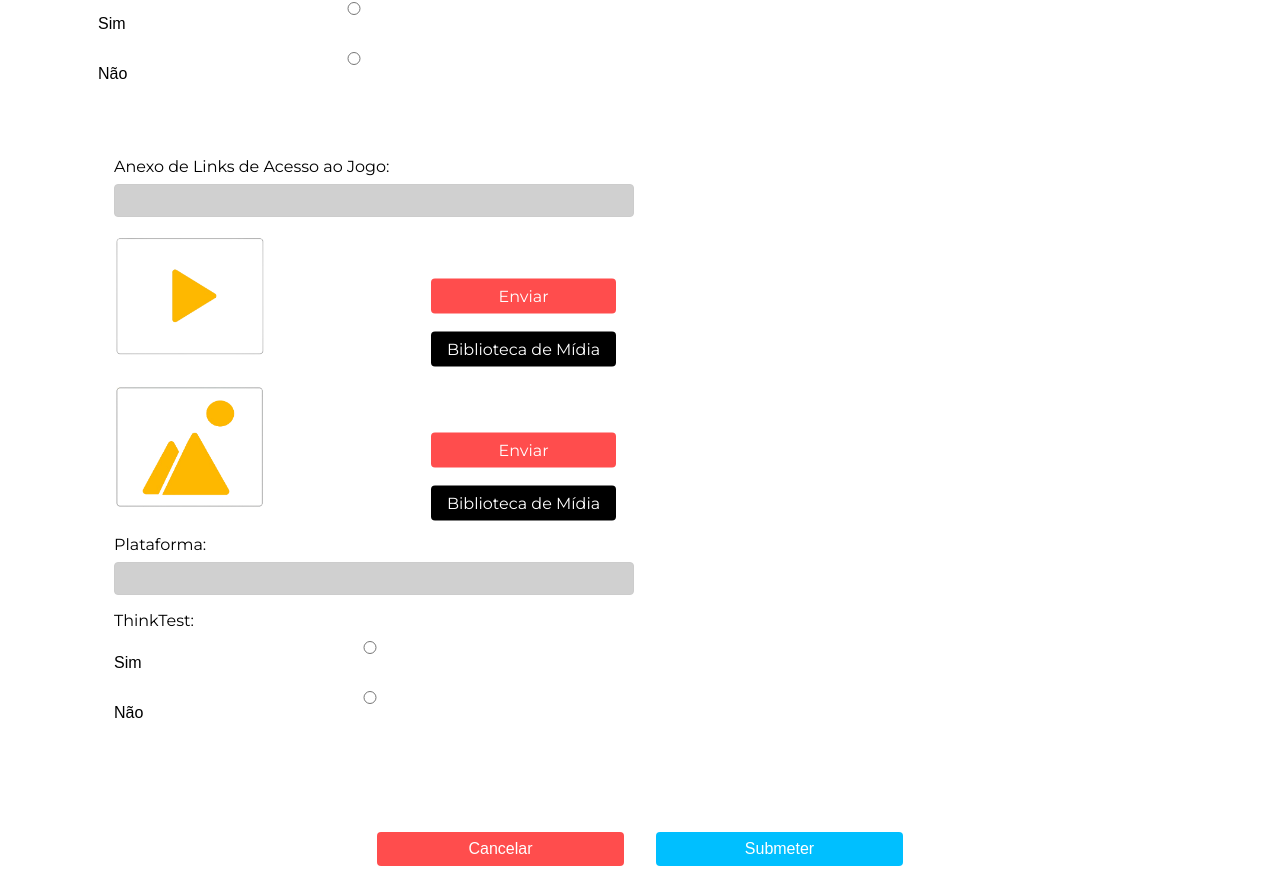
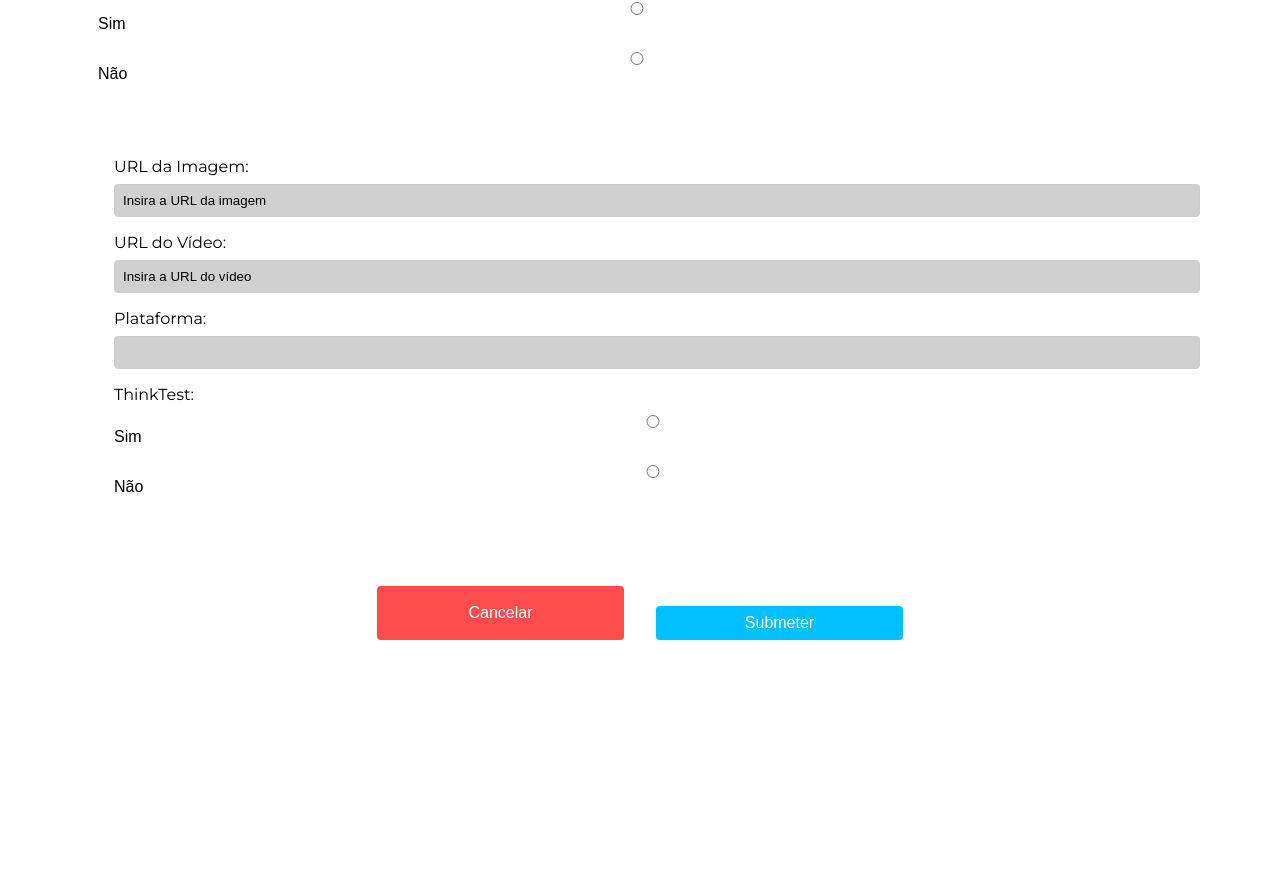
Before and after one commit to WesllenVasconcelos/game_ted_front, a React (Vite) app in the folder game-ted/: page /cadastrajogo in a window 1280 px wide. Shown: the part 775-1661 px from the top of the page. After the commit the page ends 1435 px from the top, so only its background shows below. Built offline with nearby package versions, Linux system fonts and the light colour scheme.

Commit message:
Criação de cards em Meus Jogos

```diff
--- /dev/null
+++ b/game-ted/src/components/Card.css
@@ -0,0 +1,16 @@
+.card {
+    display: flex;
+    flex-direction: column;
+    align-items: center;
+    justify-content: center;
+    width: 250px;
+    border-radius: 8px;
+    box-shadow: rgba(100, 100, 111, 0.2) 0px 7px 29px 0px;
+    padding: 0;
+}
+
+.card img {
+    border-radius: 8px 8px 0 0;
+    width: 250px;
+    height: 200px;
+}
--- /dev/null
+++ b/game-ted/src/components/Card.jsx
@@ -0,0 +1,10 @@
+import "./Card.css";
+
+export function Card({ image, title }) {
+    return (
+        <div className="card">
+            <img src={image} alt={title} />
+            <h2>{title}</h2>
+        </div>
+    );
+}
--- a/game-ted/src/interface/CadastraJogo.css
+++ b/game-ted/src/interface/CadastraJogo.css
@@ -136,15 +136,14 @@ input[type="text"] {
 }
 
 .file-actions button:first-child {
-background-color: #ff4d4d;
-color: #fff;
+  background-color: #ff4d4d;
+  color: #fff;
 }
 
 .file-actions button:last-child {
-background-color: #000;
-color: #fff;
+  background-color: #000;
+  color: #fff;
 }
-
 
 fieldset {
   border: 1px solid #ccc;
@@ -242,53 +241,65 @@ legend {
   background-color: #ff4d4d; /* Vermelho para Não */
 }
 
-.form-container {
-  padding: 20px;
+/* Estilos da Modal */
+.modal-overlay {
+  position: fixed;
+  inset: 0;
+  background-color: rgba(0,0,0,0.4);
+  overflow: hidden;
+  height: 100vh;
+  width: 100vw;
+  display: flex;
+  align-items: center;
+  justify-content: center;
+  z-index: 999;
 }
 
-.form-title {
-  text-align: center;
-}
-
-.form-content {
+.modal-overlay .modal-body {
+  background-color: white;
+  padding: 24px;
+  height: 60%;
+  width: 60%;
+  border-radius: 24px;
   display: flex;
+  align-items: flex-start;
+  flex-direction: column;
   justify-content: space-between;
 }
 
-.form-left, .form-right {
-  width: 45%;
+.modal-overlay .modal-body h2 {
+  font-size: 32px;
 }
 
-.label {
-  margin-bottom: 10px;
+.modal-overlay .modal-body .input-container {
+  width: calc(100% - 24px);
 }
 
-.submit-button, .cancel-button {
-  margin-top: 20px;
+.modal-overlay .modal-body input {
+  padding: 12px;
+  border: 2px solid #c6c5c5c5;
+  color: rgba(0,0,0,0.9);
+  font-size: 18px;
+  line-height: 24px;
+  border-radius: 12px;
+  width: 100%;
+  margin-bottom: 12px;
 }
 
-.upload-section {
-  margin-top: 20px;
+.modal-overlay .modal-body label {
+  color: #242424;
+  font-weight: 600;
+  margin-bottom: 8px;
+  font-size: 18px;
 }
 
-.upload-label {
-  display: flex;
-  align-items: center;
+.modal-overlay .modal-body .btn-secondary {
+  position: initial;
+  width: 100%;
+  margin-top: 32px;
 }
 
-.upload-icon {
-  margin-right: 10px;
+.modal-overlay .modal-body .btn-secondary:hover {
+  background-color: #3a44f8;
+  transform: scale(1);
 }
-
-.upload-input {
-  display: none;
-}
-
-.file-actions-container {
-  margin-top: 10px;
-}
-
-.file-actions {
-  display: flex;
-  gap: 10px;
-}
--- a/game-ted/src/interface/CadastraJogo.jsx
+++ b/game-ted/src/interface/CadastraJogo.jsx
@@ -1,8 +1,6 @@
 import React, { useState } from 'react';
 import { useNavigate } from 'react-router-dom';
 import './CadastraJogo.css';
-import videoIcon from '../assets/video-icon.png';
-import photoIcon from '../assets/photo-icon.png';
 
 const CadastraJogo = ({ onAddJogo }) => {
   const [title, setTitle] = useState('');
@@ -14,7 +12,8 @@ const CadastraJogo = ({ onAddJogo }) => {
   const [ageRating, setAgeRating] = useState('');
   const [contentRating, setContentRating] = useState('');
   const [gameGenre, setGameGenre] = useState('');
-  const [image, setImage] = useState('');
+  const [imageLink, setImageLink] = useState(''); // Alterado para imageLink
+  const [videoLink, setVideoLink] = useState(''); // Novo campo para videoLink
   const [successMessage, setSuccessMessage] = useState('');
   const navigate = useNavigate();
 
@@ -34,7 +33,8 @@ const CadastraJogo = ({ onAddJogo }) => {
       ageRating,
       contentRating,
       gameGenre,
-      image,
+      imageLink,  // Atualizado para imageLink
+      videoLink,  // Adicionado videoLink
     };
     onAddJogo(novoJogo);
 
@@ -52,18 +52,10 @@ const CadastraJogo = ({ onAddJogo }) => {
       setAgeRating('');
       setContentRating('');
       setGameGenre('');
-      setImage('');
+      setImageLink(''); // Limpar imageLink
+      setVideoLink(''); // Limpar videoLink
       navigate('/meusjogos');
     }, 2000);
-  };
-
-  const handleImageUpload = (e) => {
-    const file = e.target.files[0];
-    const reader = new FileReader();
-    reader.onloadend = () => {
-      setImage(reader.result); // Converte a imagem em base64 para exibição
-    };
-    reader.readAsDataURL(file);
   };
 
   return (
@@ -154,43 +146,24 @@ const CadastraJogo = ({ onAddJogo }) => {
         </div>
         <div className="form-right">
           <label>
-            <span>Anexo de Links de Acesso ao Jogo:</span>
+            <span>URL da Imagem:</span>
             <input
               type="text"
-              name="access-links"
-              value={accessLinks}
-              onChange={(e) => setAccessLinks(e.target.value)}
+              name="image-link"
+              value={imageLink}
+              onChange={(e) => setImageLink(e.target.value)}
+              placeholder="Insira a URL da imagem"
             />
           </label>
-          <label className="upload-section">
-            <div className="upload-label">
-              <img src={videoIcon} alt="Video" className="upload-icon" />
-              <input type="file" className="upload-input" />
-            </div>
-            <div className="file-actions-container">
-              <div className="file-actions">
-                <button type="button" className="upload-button">Enviar</button>
-                <label className="upload-button" htmlFor="videoInput">
-                  Biblioteca de Mídia
-                </label>
-                <input type="file" id="videoInput" className="file-input" accept="video/*" />
-              </div>
-            </div>
-          </label>
-          <label className="upload-section">
-            <div className="upload-label">
-              <img src={photoIcon} alt="Photos" className="upload-icon" />
-              <input type="file" multiple className="upload-input" onChange={handleImageUpload} />
-            </div>
-            <div className='file-actions-container'>
-              <div className="file-actions">
-                <button type="button" className="upload-button">Enviar</button>
-                <label htmlFor="fileInput" className="upload-button">
-                  Biblioteca de Mídia
-                </label>
-                <input type="file" id="fileInput" accept="image/*" className="upload-input" />
-              </div>
-            </div>
+          <label>
+            <span>URL do Vídeo:</span>
+            <input
+              type="text"
+              name="video-link"
+              value={videoLink}
+              onChange={(e) => setVideoLink(e.target.value)}
+              placeholder="Insira a URL do vídeo"
+            />
           </label>
           <label>
             <span>Plataforma:</span>
--- a/game-ted/src/interface/MeusJogos.jsx
+++ b/game-ted/src/interface/MeusJogos.jsx
@@ -1,20 +1,26 @@
 import React, { useState } from 'react';
-import CadastraJogo from './CadastraJogo';
-import MeusJogos from './MeusJogos';
+import './MeusJogos.css'; // Certifique-se de que este caminho está correto
+import { Card } from '../components/Card'; // Supondo que você tenha um componente Card
+//import { useFoodData } from './hooks/useFoodData'; // Presumido para obter dados dos jogos
 
-const GerenciadorDeJogos = () => {
+function MeusJogos() {
+  const { data } = useFoodData();
   const [jogos, setJogos] = useState([]);
-
-  const handleAddJogo = (novoJogo) => {
-    setJogos([...jogos, novoJogo]);
-  };
 
   return (
     <div>
-      <CadastraJogo onAddJogo={handleAddJogo} />
-      <MeusJogos jogos={jogos} setJogos={setJogos} />
+      <h1>Meus Jogos</h1>
+      <div className="card-grid">
+        {data?.map(gameData => (
+          <Card
+            key={gameData.id} // Certifique-se de que cada Card tem uma chave única
+            title={gameData.title}
+            image={gameData.image}
+          />
+        ))}
+      </div>
     </div>
   );
-};
+}
 
-export default GerenciadorDeJogos;
+export default MeusJogos;
```
